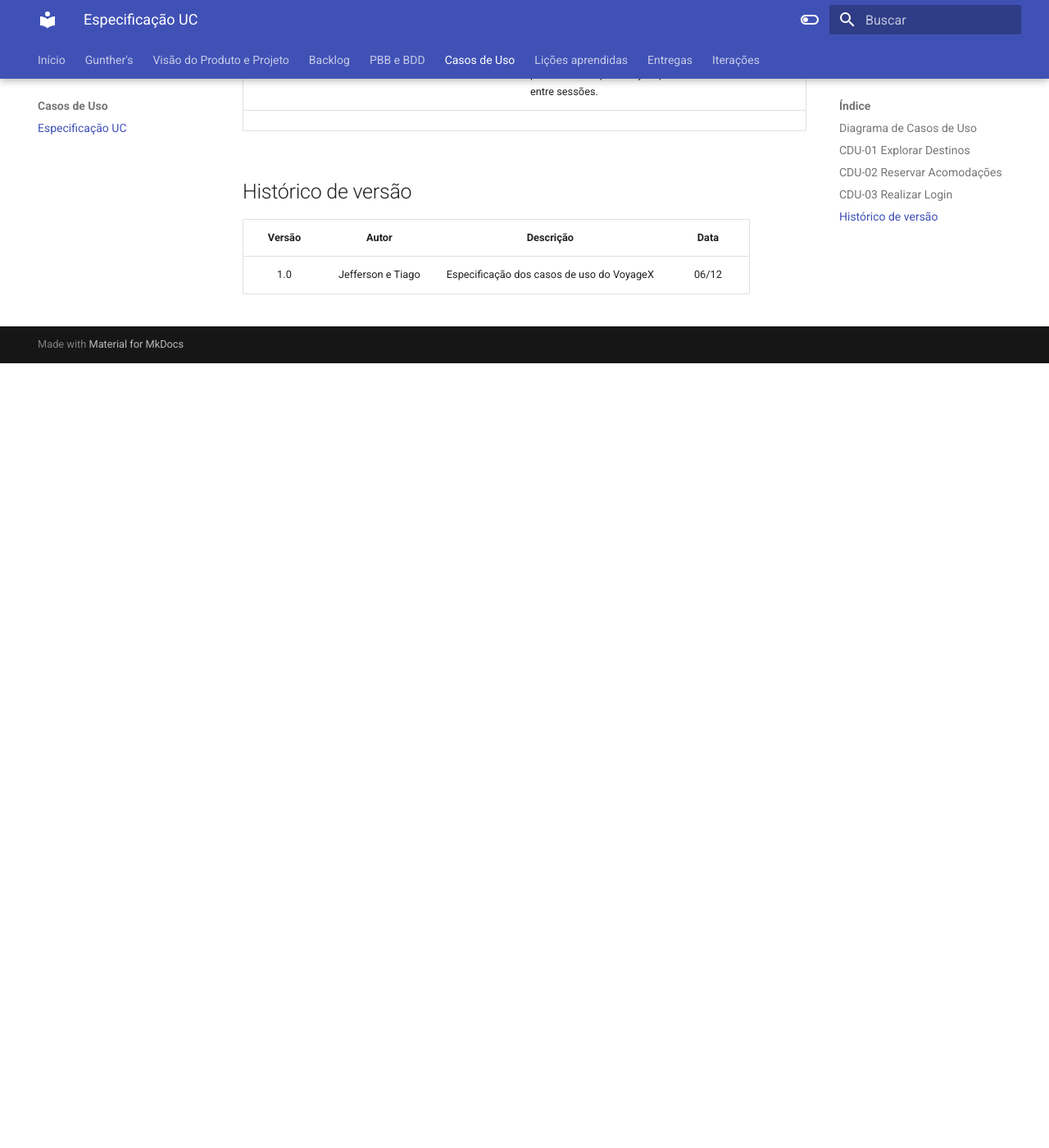
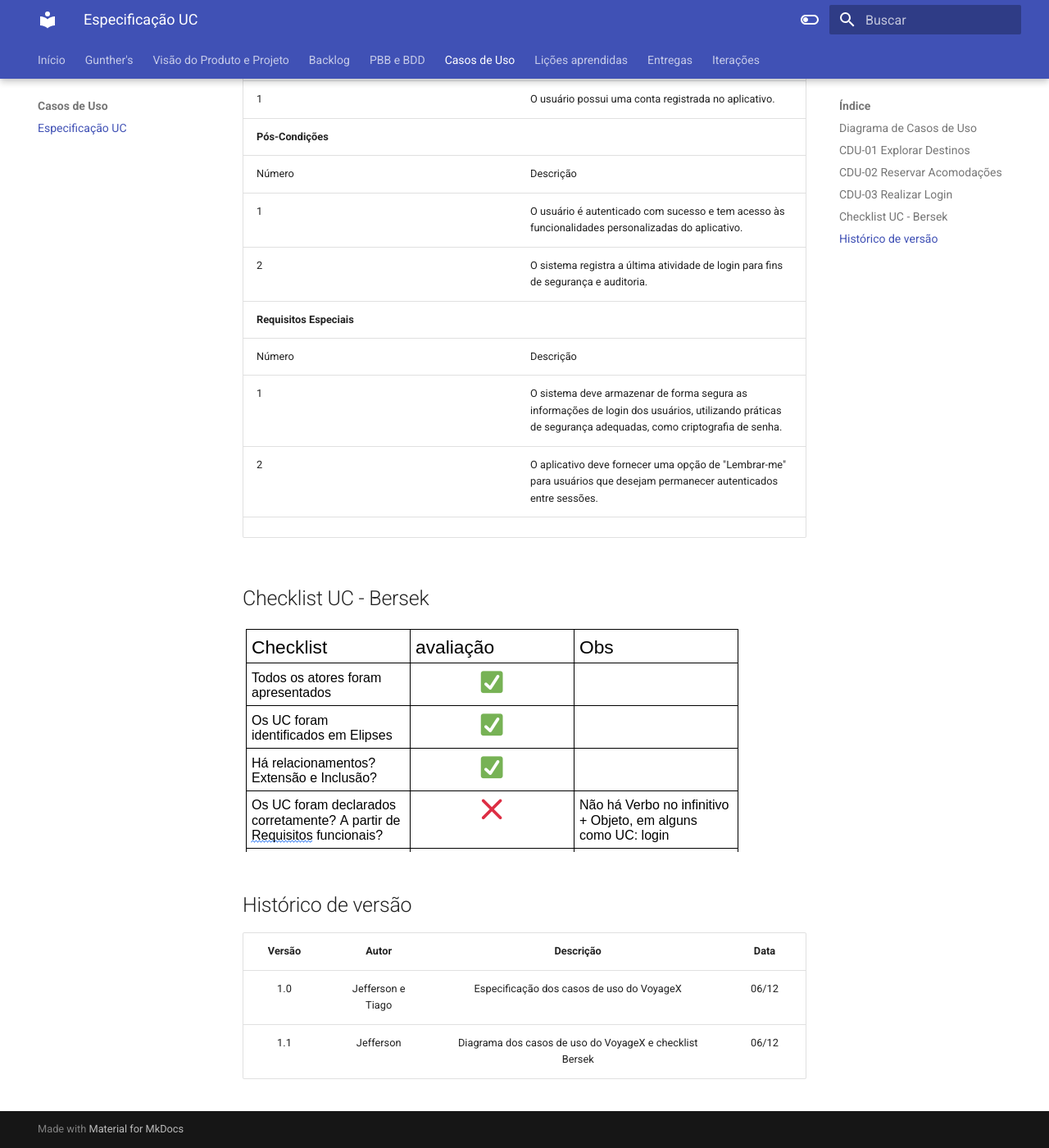
Before and after one commit to mdsreq-fga-unb/2023.2-CarteiraControl, an MkDocs documentation site: the page built from docs/entrega4/especificacao_uc.md, in a window 1280 px wide and 1400 px high, scrolled down 7227 px. Shown: the whole window at 82% size. Built offline with MkDocs 1.6.1 and Material for MkDocs 9.7.7, drawn with Linux system fonts in a browser that asks for light colours; before the commit the page ends 7670 px from its top, so only the background shows below that.

Commit message:
Adicionando diagrama UC e checklist Bersek

```diff
--- a/docs/entrega4/especificacao_uc.md
+++ b/docs/entrega4/especificacao_uc.md
@@ -6,8 +6,7 @@
 
 
 ## Diagrama de Casos de Uso
-
-
+<div style="width: 640px; height: 480px; margin: 10px; position: relative;"><iframe allowfullscreen frameborder="0" style="width:600px; height:480px" src="https://lucid.app/documents/embedded/5e68cc99-8ac2-4845-9a48-001935e25b16" id="E~7THSsdRGx."></iframe></div>
 
 ## CDU-01 Explorar Destinos
 
@@ -132,8 +131,14 @@
 | |
 
 
+## Checklist UC - Bersek
+
+![checklist-bersek](../../assets/entrega4/bersek.png){width: 500}
+
+
 ## Histórico de versão
 
 | Versão  | Autor| Descrição | Data |
 | :---: | :----: | :-------: | :---: |
 | 1.0| Jefferson e Tiago |  Especificação dos casos de uso do VoyageX | 06/12 |
+| 1.1| Jefferson  |  Diagrama dos casos de uso do VoyageX e checklist Bersek | 06/12 |
```
Also changed, not shown: docs/assets/entrega4/bersek.png (added).
